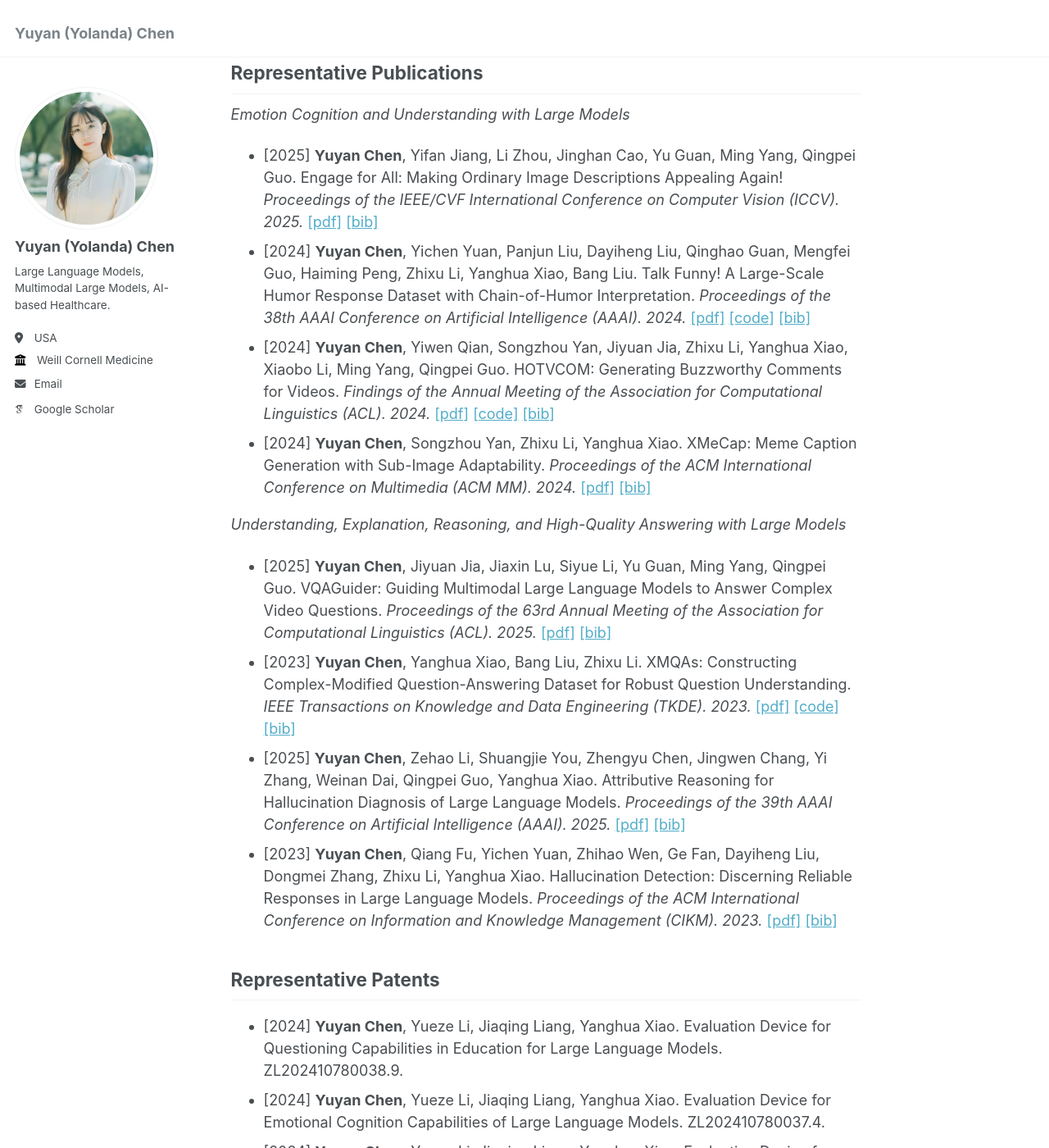
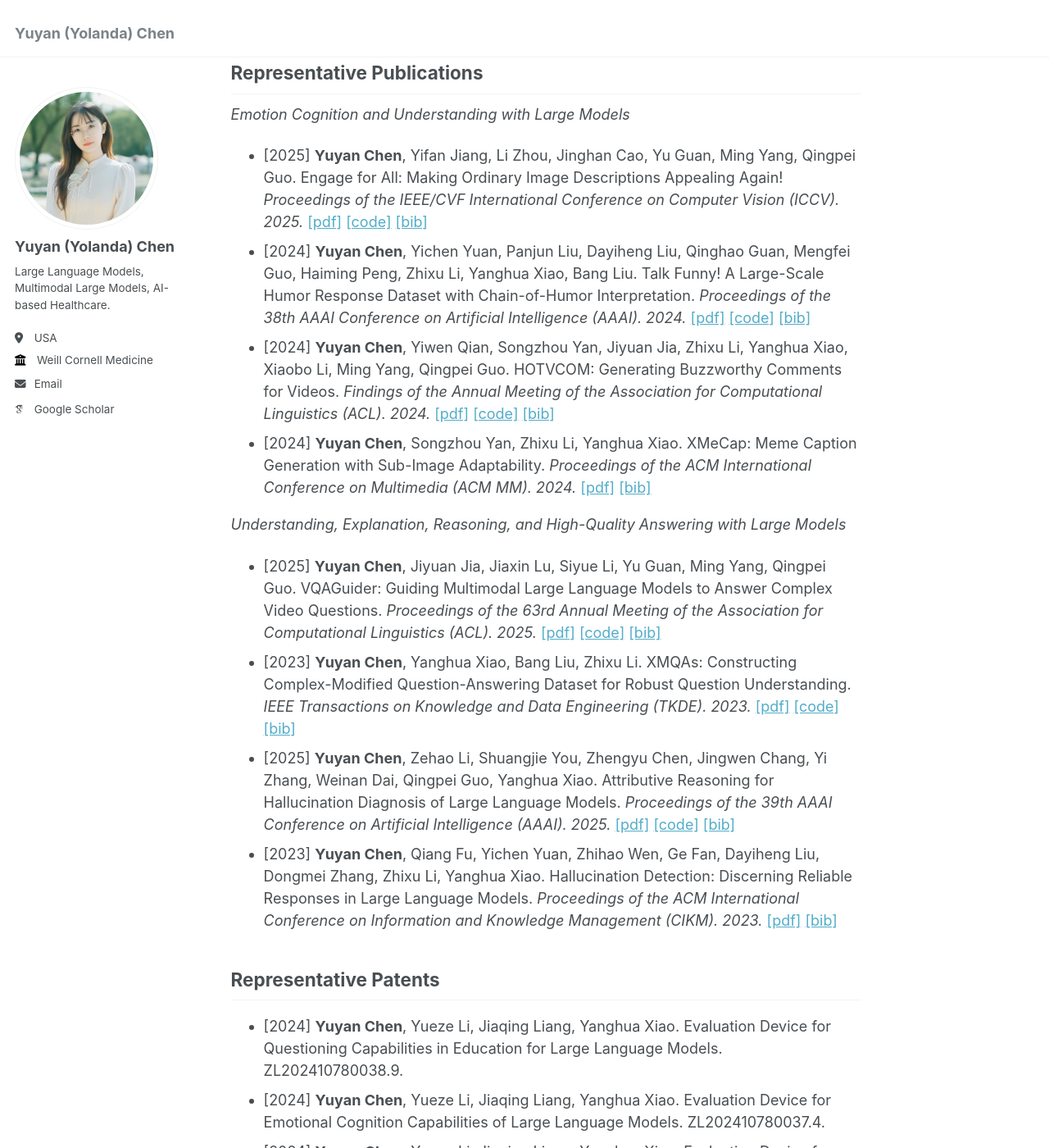
Before and after one commit to Yukyin/Yukyin.github.io, a Jekyll site: the page built from _pages/about.md, in a window 1280 px wide and 1400 px high, scrolled down 800 px. Shown: the whole window at 82% size. Built offline with Jekyll 4.4.1, drawn with Linux system fonts in a browser that asks for light colours; some web fonts are replaced.

Commit message:
Update homepage (about, publications, avatar, CV link)

```diff
--- a/_pages/about.md
+++ b/_pages/about.md
@@ -29,7 +29,7 @@ I am a Postdoctoral Fellow in Bioinformatics, Houston Methodist, Weill Cornell M
 ## Representative Publications
 <em>Emotion Cognition and Understanding with Large Models</em>
 
-* [2025] <strong>Yuyan Chen</strong>, Yifan Jiang, Li Zhou, Jinghan Cao, Yu Guan, Ming Yang, Qingpei Guo. Engage for All: Making Ordinary Image Descriptions Appealing Again! <i>Proceedings of the IEEE/CVF International Conference on Computer Vision (ICCV). 2025.</i> [[pdf]](https://openaccess.thecvf.com/content/ICCV2025/papers/Chen_Engage_for_All_Making_Ordinary_Image_Descriptions_Appealing_Again_ICCV_2025_paper.pdf) [[bib]](/files/Engage.bib)
+* [2025] <strong>Yuyan Chen</strong>, Yifan Jiang, Li Zhou, Jinghan Cao, Yu Guan, Ming Yang, Qingpei Guo. Engage for All: Making Ordinary Image Descriptions Appealing Again! <i>Proceedings of the IEEE/CVF International Conference on Computer Vision (ICCV). 2025.</i> [[pdf]](https://openaccess.thecvf.com/content/ICCV2025/papers/Chen_Engage_for_All_Making_Ordinary_Image_Descriptions_Appealing_Again_ICCV_2025_paper.pdf) [[code]](https://github.com/Yukyin/AppealImage)  [[bib]](/files/Engage.bib)
 * [2024] <strong>Yuyan Chen</strong>, Yichen Yuan, Panjun Liu, Dayiheng Liu, Qinghao Guan, Mengfei Guo, Haiming Peng, Zhixu Li, Yanghua Xiao, Bang Liu. Talk Funny! A Large-Scale Humor Response Dataset with Chain-of-Humor Interpretation. <i>Proceedings of the 38th AAAI Conference on Artificial Intelligence (AAAI). 2024.</i> [[pdf]](https://ojs.aaai.org/index.php/AAAI/article/view/29736/31266) [[code]](https://drive.google.com/drive/folders/1zMRCOziVE16E9L0VuTfPZV6C-S2fDNl6?usp=sharing) [[bib]](/files/Talk_Funny.bib)
 * [2024] <strong>Yuyan Chen</strong>, Yiwen Qian, Songzhou Yan, Jiyuan Jia, Zhixu Li, Yanghua Xiao, Xiaobo Li, Ming Yang, Qingpei Guo. HOTVCOM: Generating Buzzworthy Comments for Videos. <i>Findings of the Annual Meeting of the Association for Computational Linguistics (ACL). 2024.</i> [[pdf]](https://aclanthology.org/2024.findings-acl.130.pdf) [[code]](https://drive.google.com/drive/folders/1E0IvbqW1lrRS7wnvGJMuvxpLafsyGdJ3?usp=sharing) [[bib]](/files/HOTVCOM.bib)
 * [2024] <strong>Yuyan Chen</strong>, Songzhou Yan, Zhixu Li, Yanghua Xiao. XMeCap: Meme Caption Generation with Sub-Image Adaptability. <i>Proceedings of the ACM International Conference on Multimedia (ACM MM). 2024.</i> [[pdf]](https://arxiv.org/pdf/2407.17152) [[bib]](/files/XMeCap.bib)
@@ -37,9 +37,9 @@ I am a Postdoctoral Fellow in Bioinformatics, Houston Methodist, Weill Cornell M
 
 <em>Understanding, Explanation, Reasoning, and High-Quality Answering with Large Models</em>
 
-* [2025] <strong>Yuyan Chen</strong>, Jiyuan Jia, Jiaxin Lu, Siyue Li, Yu Guan, Ming Yang, Qingpei Guo. VQAGuider: Guiding Multimodal Large Language Models to Answer Complex Video Questions. <i>Proceedings of the 63rd Annual Meeting of the Association for Computational Linguistics (ACL). 2025.</i> [[pdf]](https://aclanthology.org/2025.acl-long.385.pdf) [[bib]](/files/VQAGuider.bib)
+* [2025] <strong>Yuyan Chen</strong>, Jiyuan Jia, Jiaxin Lu, Siyue Li, Yu Guan, Ming Yang, Qingpei Guo. VQAGuider: Guiding Multimodal Large Language Models to Answer Complex Video Questions. <i>Proceedings of the 63rd Annual Meeting of the Association for Computational Linguistics (ACL). 2025.</i> [[pdf]](https://aclanthology.org/2025.acl-long.385.pdf) [[code]](https://github.com/Yukyin/VQAGuider) [[bib]](/files/VQAGuider.bib)
 * [2023] <strong>Yuyan Chen</strong>, Yanghua Xiao, Bang Liu, Zhixu Li. XMQAs: Constructing Complex-Modified Question-Answering Dataset for Robust Question Understanding. <i>IEEE Transactions on Knowledge and Data Engineering (TKDE). 2023.</i> [[pdf]](https://ieeexplore.ieee.org/stamp/stamp.jsp?tp=&arnumber=10214399) [[code]](https://drive.google.com/drive/folders/1FPqiJxS5uQN6E4GjZVhK590_XsMcRBdo?usp=sharing) [[bib]](/files/XMQAs.bib)
-* [2025] <strong>Yuyan Chen</strong>, Zehao Li, Shuangjie You, Zhengyu Chen, Jingwen Chang, Yi Zhang, Weinan Dai, Qingpei Guo, Yanghua Xiao. Attributive Reasoning for Hallucination Diagnosis of Large Language Models. <i>Proceedings of the 39th AAAI Conference on Artificial Intelligence (AAAI). 2025.</i> [[pdf]](https://ojs.aaai.org/index.php/AAAI/article/view/34536/36691) [[bib]](/files/Attributive.bib)
+* [2025] <strong>Yuyan Chen</strong>, Zehao Li, Shuangjie You, Zhengyu Chen, Jingwen Chang, Yi Zhang, Weinan Dai, Qingpei Guo, Yanghua Xiao. Attributive Reasoning for Hallucination Diagnosis of Large Language Models. <i>Proceedings of the 39th AAAI Conference on Artificial Intelligence (AAAI). 2025.</i> [[pdf]](https://ojs.aaai.org/index.php/AAAI/article/view/34536/36691)  [[code]](https://github.com/Yukyin/DPD4LLM) [[bib]](/files/Attributive.bib)
 * [2023] <strong>Yuyan Chen</strong>, Qiang Fu, Yichen Yuan, Zhihao Wen, Ge Fan, Dayiheng Liu, Dongmei Zhang, Zhixu Li, Yanghua Xiao. Hallucination Detection: Discerning Reliable Responses in Large Language Models. <i>Proceedings of the ACM International Conference on Information and Knowledge Management (CIKM). 2023.</i> [[pdf]](https://dl.acm.org/doi/pdf/10.1145/3583780.3614905) [[bib]](/files/Hallucination_Detection.bib)
 
 
```
